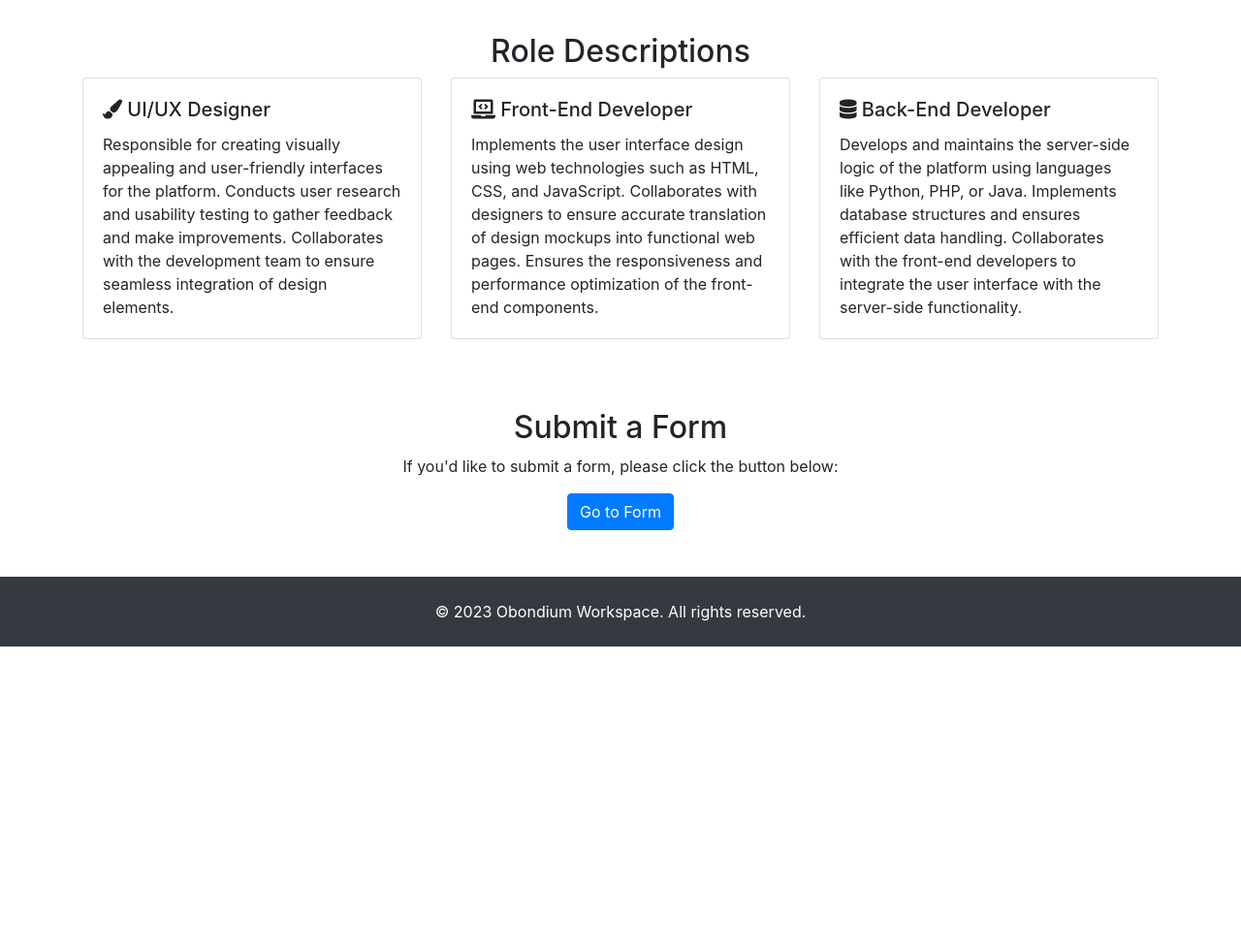
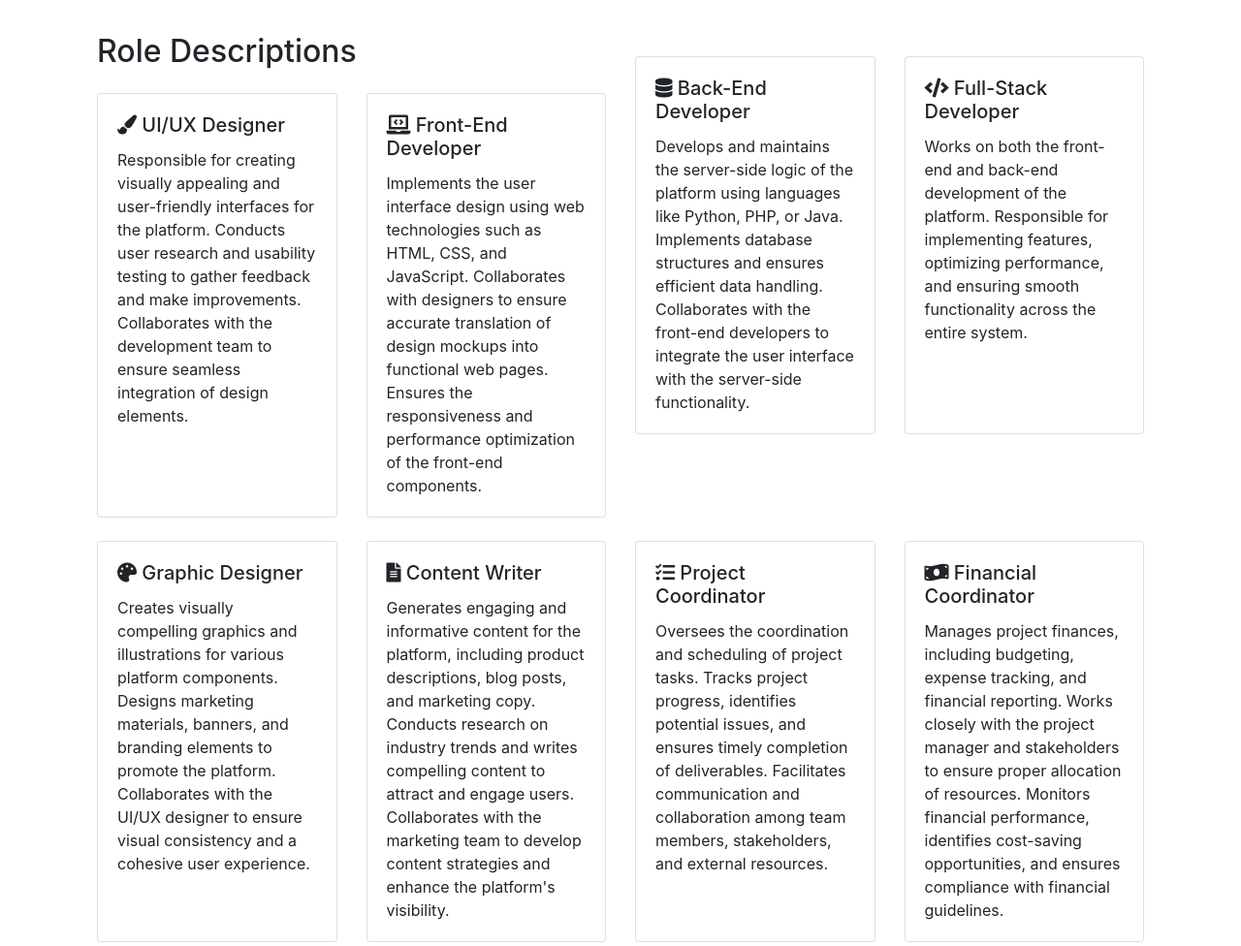
Before and after one commit to derickbond/contributors-roles, a plain HTML site: page index.html in a window 1280 px wide. Shown: the part 260-1236 px from the top of the page at 97% size. Before the commit the page ends 927 px from the top, so only its background shows below. Drawn offline with nearby package versions, Linux system fonts and the light colour scheme.

Commit message:
Update index.html

```diff
--- a/index.html
+++ b/index.html
@@ -8,15 +8,15 @@
   <link rel="stylesheet" href="https://stackpath.bootstrapcdn.com/bootstrap/4.5.2/css/bootstrap.min.css">
   <link rel="stylesheet" href="https://cdnjs.cloudflare.com/ajax/libs/font-awesome/5.15.3/css/all.min.css">
   <link rel="stylesheet" type="text/css" href="styles.css">
+
   <style>
-    /* Your custom styles here */
+
   </style>
 </head>
-
 <body>
   <header>
     <!-- Navigation Bar -->
-    <nav class="navbar navbar-expand-lg navbar-dark bg-dark">
+    <nav class="navbar navbar-expand-lg navbar-dark">
       <div class="container">
         <a class="navbar-brand" href="#">
           <div class="logo">
@@ -24,15 +24,17 @@
             <img src="/Obondiumwhite.png" alt="Obondium" class="logo">
           </div>
         </a>
+        <!-- Remove the navbar-toggler button for always visible links -->
+        <!-- Add the navbar-collapse class to ensure horizontal links -->
         <div class="navbar-collapse">
           <ul class="navbar-nav ml-auto">
-            <li class="nav-item">
+            <li class="nav-item active">
               <a class="nav-link" href="index.html">Role Description</a>
             </li>
             <li class="nav-item">
               <a class="nav-link" href="role-description.html">Role Assignment</a>
             </li>
-            <li class="nav-item active">
+            <li class="nav-item">
               <a class="nav-link" href="guidelines-enforcement.html">Guidelines and Enforcement</a>
             </li>
             <li class="nav-item">
@@ -45,46 +47,107 @@
   </header>
 
   <!-- Main Content -->
-  <main class="container mt-5">
-    <h1>Welcome to Obondium Workspace!</h1>
+  <main class="container">
+    <h1 class="mt-5">Welcome to Obondium Workspace!</h1>
 
-    <!-- Role Descriptions Section -->
-    <section class="mt-5">
-      <h2 class="text-center">Role Descriptions</h2>
+    <section class="container mt-5">
       <div class="row">
-        <div class="col-md-4">
-          <div class="card mb-4">
+        <div class="col-md-6">
+          <h2>Role Descriptions</h2>
+          <div class="card-deck mt-4" id="role-descriptions">
+            <div class="card">
               <div class="card-body">
                 <h5 class="card-title"><i class="fas fa-paint-brush"></i> UI/UX Designer</h5>
                 <p class="card-text">Responsible for creating visually appealing and user-friendly interfaces for the platform. Conducts user research and usability testing to gather feedback and make improvements. Collaborates with the development team to ensure seamless integration of design elements.</p>
               </div>
             </div>
-        </div>
-        <div class="col-md-4">
-          <div class="card mb-4">
+            <div class="card">
               <div class="card-body">
                 <h5 class="card-title"><i class="fas fa-laptop-code"></i> Front-End Developer</h5>
                 <p class="card-text">Implements the user interface design using web technologies such as HTML, CSS, and JavaScript. Collaborates with designers to ensure accurate translation of design mockups into functional web pages. Ensures the responsiveness and performance optimization of the front-end components.</p>
               </div>
             </div>
           </div>
-        <div class="col-md-4">
-          <div class="card mb-4">
+        </div>
+        <div class="col-md-6">
+          <div class="card-deck mt-4" id="role-descriptions">
+            <div class="card">
               <div class="card-body">
                 <h5 class="card-title"><i class="fas fa-database"></i> Back-End Developer</h5>
                 <p class="card-text">Develops and maintains the server-side logic of the platform using languages like Python, PHP, or Java. Implements database structures and ensures efficient data handling. Collaborates with the front-end developers to integrate the user interface with the server-side functionality.</p>
+              </div>
+            </div>
+            <div class="card">
+              <div class="card-body">
+                <h5 class="card-title"><i class="fas fa-code"></i> Full-Stack Developer</h5>
+                <p class="card-text">Works on both the front-end and back-end development of the platform. Responsible for implementing features, optimizing performance, and ensuring smooth functionality across the entire system.</p>
+              </div>
+            </div>
+          </div>
+        </div>
+      </div>
+      <div class="row mt-4">
+        <div class="col-md-6">
+          <div class="card-deck" id="role-descriptions">
+            <div class="card">
+              <div class="card-body">
+                <h5 class="card-title"><i class="fas fa-palette"></i> Graphic Designer</h5>
+                <p class="card-text">Creates visually compelling graphics and illustrations for various platform components. Designs marketing materials, banners, and branding elements to promote the platform. Collaborates with the UI/UX designer to ensure visual consistency and a cohesive user experience.</p>
+              </div>
+            </div>
+            <div class="card">
+              <div class="card-body">
+                <h5 class="card-title"><i class="fas fa-file-alt"></i> Content Writer</h5>
+                <p class="card-text">Generates engaging and informative content for the platform, including product descriptions, blog posts, and marketing copy. Conducts research on industry trends and writes compelling content to attract and engage users. Collaborates with the marketing team to develop content strategies and enhance the platform's visibility.</p>
+              </div>
+            </div>
+          </div>
+        </div>
+        <div class="col-md-6">
+          <div class="card-deck" id="role-descriptions">
+            <div class="card">
+              <div class="card-body">
+                <h5 class="card-title"><i class="fas fa-tasks"></i> Project Coordinator</h5>
+                <p class="card-text">Oversees the coordination and scheduling of project tasks. Tracks project progress, identifies potential issues, and ensures timely completion of deliverables. Facilitates communication and collaboration among team members, stakeholders, and external resources.</p>
+              </div>
+            </div>
+            <div class="card">
+              <div class="card-body">
+                <h5 class="card-title"><i class="fas fa-money-bill-wave"></i> Financial Coordinator</h5>
+                <p class="card-text">Manages project finances, including budgeting, expense tracking, and financial reporting. Works closely with the project manager and stakeholders to ensure proper allocation of resources. Monitors financial performance, identifies cost-saving opportunities, and ensures compliance with financial guidelines.</p>
+              </div>
+            </div>
+          </div>
+        </div>
+      </div>
+      <div class="row mt-4">
+        <div class="col-md-6">
+          <div class="card-deck" id="role-descriptions">
+            <div class="card">
+              <div class="card-body">
+                <h5 class="card-title"><i class="fas fa-user-tie"></i> Administrative Coordinator</h5>
+                <p class="card-text">Provides administrative support to the project team, including scheduling meetings, managing documentation, and organizing project-related activities. Assists in coordinating communication and logistics between team members, stakeholders, and external partners. Helps maintain project documentation, including meeting minutes, progress reports, and action items.</p>
+              </div>
+            </div>
+            <div class="card">
+              <div class="card-body">
+                <h5 class="card-title"><i class="fas fa-tasks"></i> Project Manager</h5>
+                <p class="card-text">Leads and oversees the overall planning, execution, and delivery of the project. Manages project scope, schedule, and budget. Coordinates with team members, stakeholders, and external partners to ensure project success. Provides guidance and support to team members and facilitates effective communication throughout the project lifecycle.</p>
+              </div>
             </div>
           </div>
         </div>
       </div>
     </section>
 
-    <!-- Submit a Form Section -->
-    <section class="mt-5 text-center">
+<!-- Link to Form Section -->
+<section class="container mt-5">
   <h2>Submit a Form</h2>
   <p>If you'd like to submit a form, please click the button below:</p>
   <a href="https://obondium-workspace-contributors.netlify.app/form.html" target="_blank" class="btn btn-primary">Go to Form</a>
 </section>
+
+
   </main>
 
   <!-- Footer -->
@@ -109,5 +172,3 @@
     });
   </script>
   </body>
-
-</html>
```
Lines whose indentation alone changed are shown as unchanged.
